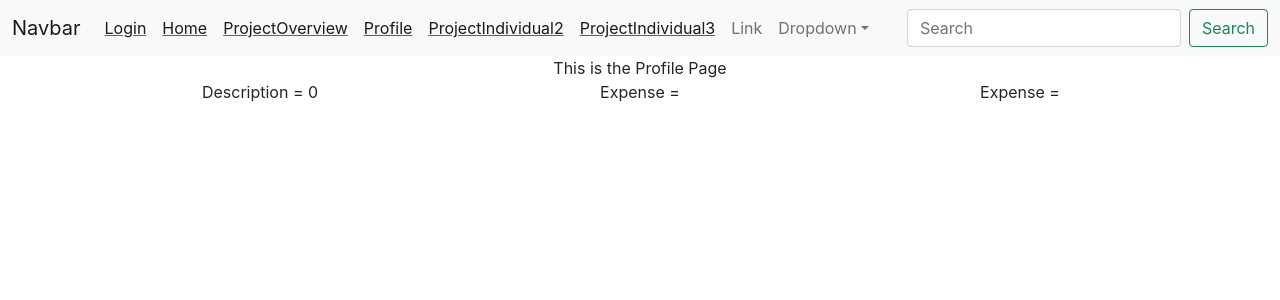
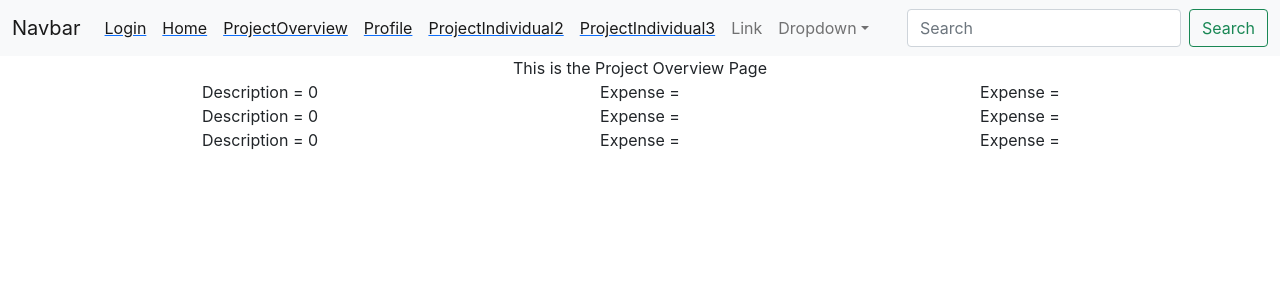
Before and after one commit to Drakeral/TT5_1, a React (Create React App) app: page /profile in a window 1280 px wide. Shown: the top 300 px of the page. Built offline with nearby package versions, Linux system fonts and the light colour scheme; no server answers.

Commit message:
Test for merge

```diff
--- a/src/pages/ProjectOverviewV2.tsx
+++ b/src/pages/ProjectOverviewV2.tsx
@@ -16,7 +16,7 @@ const ProfilePage = () => {
 
   return (
     <NavBar>
-      <div className="container text-center">This is the Profile Page</div>
+      <div className="container text-center">This is the Project Overview Page</div>
       <div className="container">
         <div className="row align-items-start">
         <div className="col text-center">
@@ -29,6 +29,35 @@ const ProfilePage = () => {
             Expense = {name.description}
           </div>
         </div>
+
+      </div>
+      <div className="container">
+        <div className="row align-items-start">
+        <div className="col text-center">
+            Description = {name.budget}
+          </div>
+          <div className="col text-center">
+            Expense = {name.name}
+          </div>
+          <div className="col text-center">
+            Expense = {name.description}
+          </div>
+        </div>
+
+      </div>
+      <div className="container">
+        <div className="row align-items-start">
+        <div className="col text-center">
+            Description = {name.budget}
+          </div>
+          <div className="col text-center">
+            Expense = {name.name}
+          </div>
+          <div className="col text-center">
+            Expense = {name.description}
+          </div>
+        </div>
+
       </div>
     </NavBar>
   )
```
